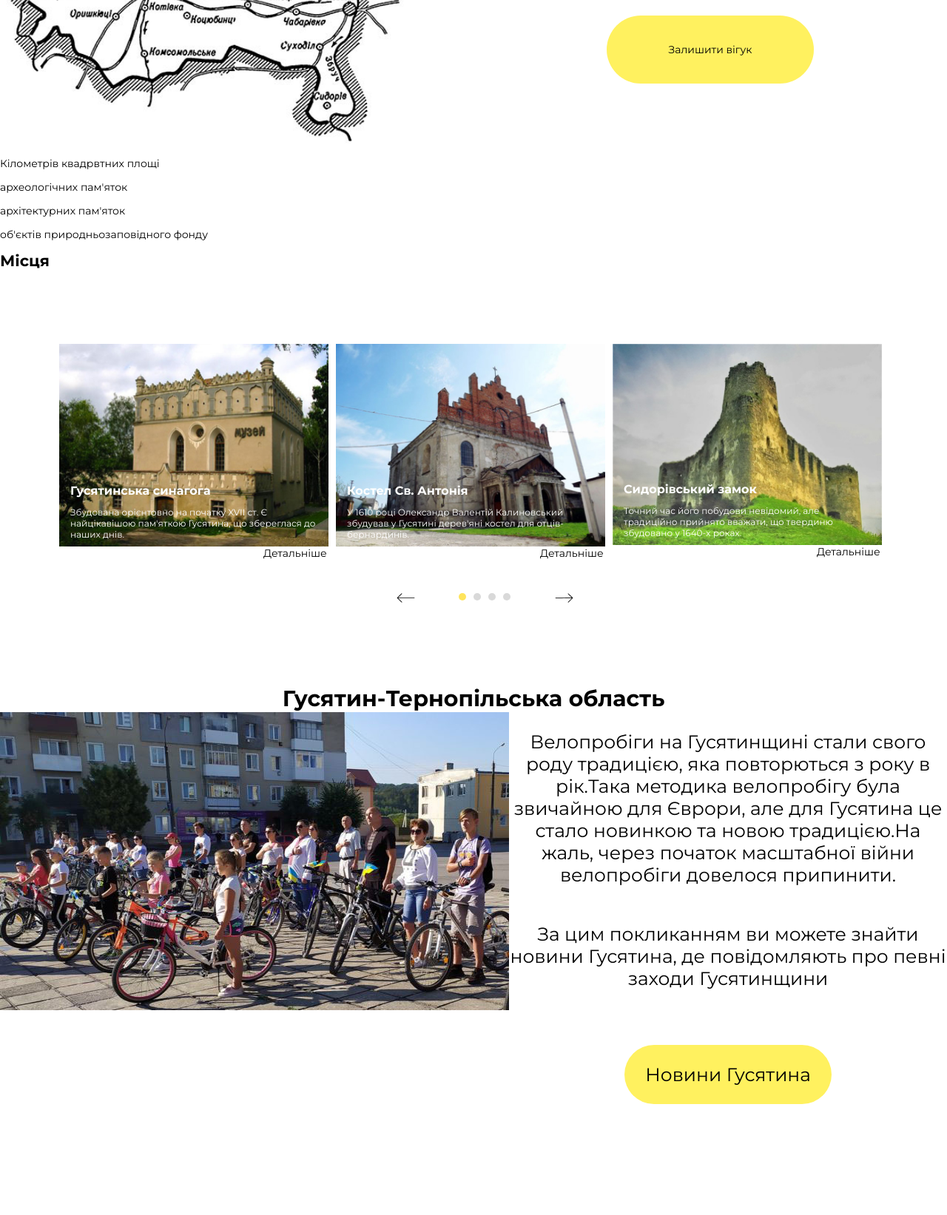
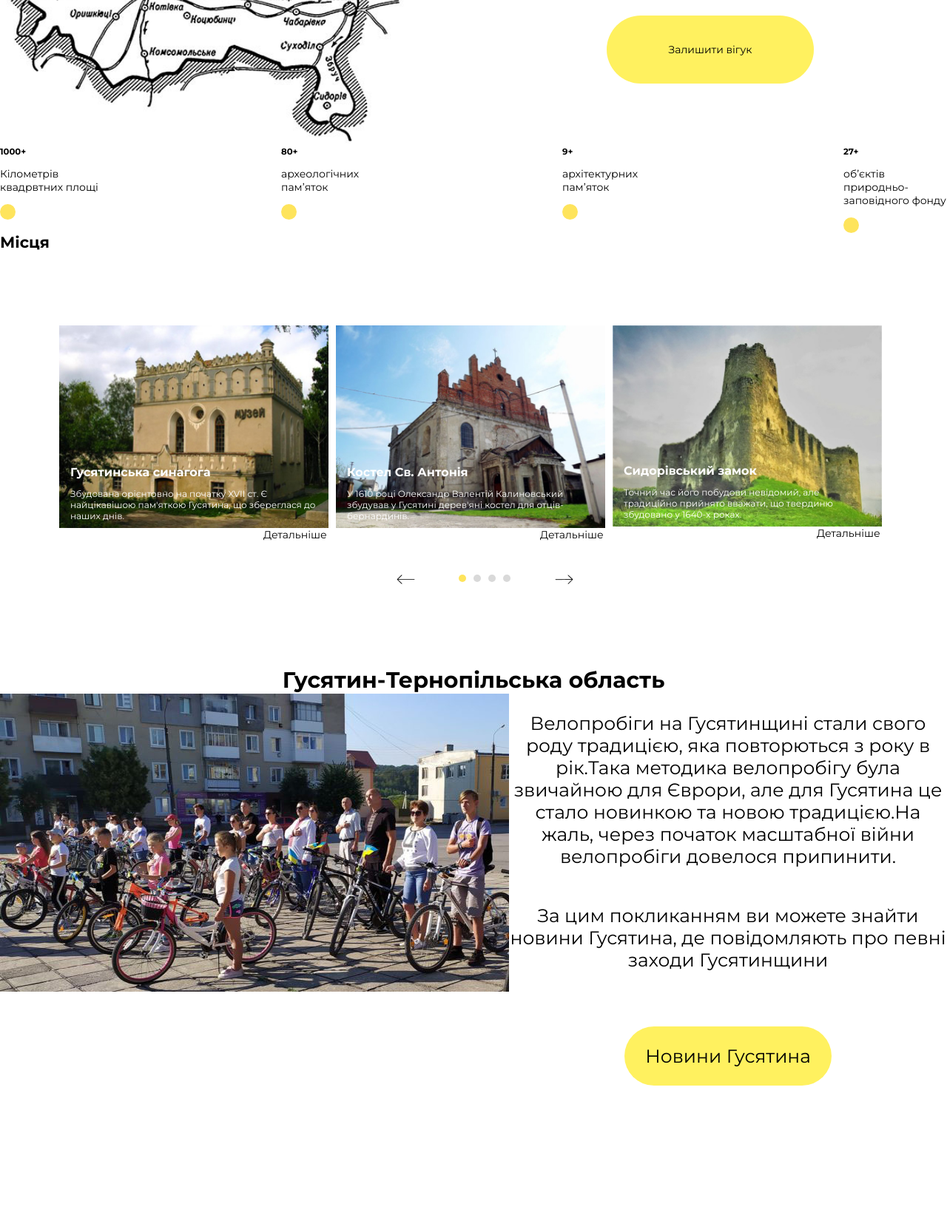
Before and after one commit to Kximikx/ukraineproject, a PHP site: page / in a window 1280 px wide. Shown: the part 1571-3214 px from the top of the page at 74% size. After the commit the page ends 3039 px from the top, so only its background shows below. Run offline with PHP 8.4, Linux system fonts and the light colour scheme; grey boxes are pictures that could not be loaded.

Commit message:
створено таймлайн

```diff
--- a/css/main.css
+++ b/css/main.css
@@ -269,8 +269,16 @@ header,
 
 /*Про проєкт лічильник*/
 
-.couter{
+.counter{
     display: flex;
-    font-size: 20px;
-    margin-left: 400px;
+    justify-content: space-between;
 }
+.counter_item {
+    max-width: 140px;
+}
+.counter_item .point {
+    width: 21px;
+    height: 21px;
+    background-color: #FEE45C;
+    border-radius: 100%;
+}
--- a/index.html
+++ b/index.html
@@ -45,20 +45,27 @@
                 </div>
             </div>
         </div>
-    </section>
-    <section class="counter">
-        <div class="counter_a">
+    <div class="counter">
+        <div class="counter_item">
+            <h5>1000+</h5>
             <p>Кілометрів квадрвтних площі </p>
-             </div>
-                 <div class="counter_b">
-                <p>археологічних пам'яток </p>
-                    </div>
-                        <div class="counter_c">
-                    <p>архітектурних пам'яток</p>
-                </div>
-            <div class="counter_h">
-        <p>об'єктів природньозаповідного фонду </p>
-    </div>
+            <div class="point"></div>
+         </div>
+         <div class="counter_item">
+            <h5>80+</h5>
+            <p>археологічних пам’яток</p>
+            <div class="point"></div>
+         </div>
+         <div class="counter_item">
+            <h5>9+</h5>
+            <p>архітектурних пам’яток </p>
+            <div class="point"></div>
+         </div>
+         <div class="counter_item">
+            <h5>27+</h5>
+            <p>об’єктів природньо-заповідного фонду </p>
+            <div class="point"></div>
+         </div>
     </section>
     <section id="places" class="places">
         <div class="container">
```
